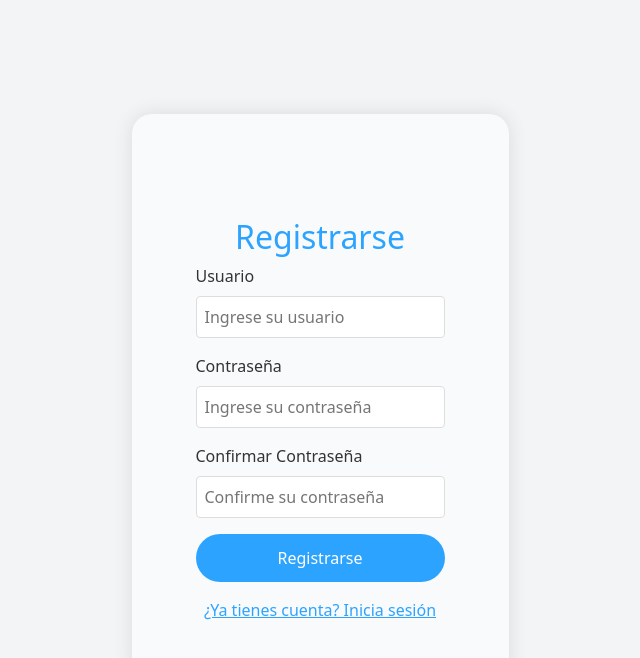
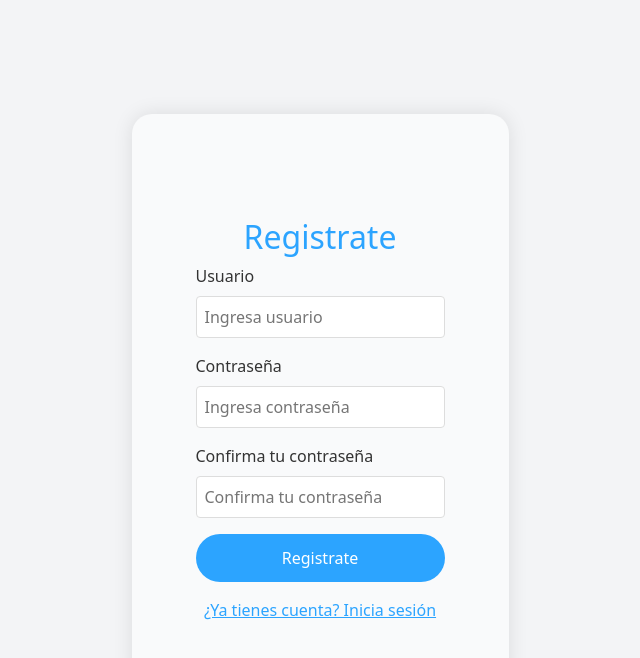
Before and after one commit to DreamTeamOrganization/GestorTareas, a React (Vite) app in the folder Front/: page / in a window 1280 px wide. Both pictures are taken after a click on the link "¿No tienes cuenta? Regístrate". Shown: the top 658 px of the page, without its empty margins (320-960 px from the left). Built offline with nearby package versions, Linux system fonts and the light colour scheme; no server answers.

Commit message:
Login and sign up

```diff
--- a/Front/src/App.jsx
+++ b/Front/src/App.jsx
@@ -21,15 +21,80 @@ function App() {
 
     if (isLoginView) {
       if (!user || !password) {
-        setError("Por favor ingrese usuario y contraseña");
+        setError("Por favor ingresa usuario y contraseña");
         return;
       }
+
+      const handleSubmit = async (e) => {
+        e.preventDefault();
+
+        if (isLoginView) {
+          if (!user || !password) {
+            setError("Por favor ingresa usuario y contraseña");
+            return;
+          }
+
+          // PETICIÓN POST para login
+          try {
+            const response = await fetch("http://localhost:8080/api/usuarios/login", {
+              method: "POST",
+              headers: {
+                "Content-Type": "application/json"
+              },
+              body: JSON.stringify({ username: user, password: password })
+            });
+
+            if (!response.ok) throw new Error("Error en la autenticación");
+            const data = await response.json();
+            console.log("Login exitoso:", data);
+            setError("");
+            alert(`Login exitoso para: ${user}`);
+          } catch (err) {
+            console.error(err);
+            setError("Login fallido. Verifica tus credenciales.");
+          }
+
+        } else {
+          if (!user || !password || !confirmPassword) {
+            setError("Por favor completa todos los campos");
+            return;
+          }
+          if (password !== confirmPassword) {
+            setError("Las contraseñas no coinciden");
+            return;
+          }
+
+          // PETICIÓN POST para registro
+
+          const credentials = btoa("superduperuser:user");
+          try {
+            const response = await fetch("http://localhost:8080/api/usuarios/add", {
+              method: "POST",
+              headers: {
+                "Authorization": `Basic ${credentials}`,
+                "Content-Type": "application/json"
+              },
+              body: JSON.stringify({ username: user, password: password })
+            });
+
+            if (!response.ok) throw new Error("Error en el registro");
+            const data = await response.json();
+            console.log("Registro exitoso:", data);
+            setError("");
+            alert(`Registro exitoso para: ${user}`);
+          } catch (err) {
+            console.error(err);
+            setError("Registro fallido. Intenta de nuevo.");
+          }
+        }
+      };
+
       // Lógica de registro
       setError("");
       alert(`Login attempt with user: ${user}`);
     } else {
       if (!user || !password || !confirmPassword) {
-        setError("Por favor complete todos los campos");
+        setError("Por favor completa todos los campos");
         return;
       }
       if (password !== confirmPassword) {
@@ -46,7 +111,7 @@ function App() {
     <div className="app-container">
       <h1>{message}</h1>
       <div className="auth-form">
-        <h2>{isLoginView ? 'Iniciar Sesión' : 'Registrarse'}</h2>
+        <h2>{isLoginView ? 'Inicia Sesión' : 'Registrate'}</h2>
         {error && <p className="error">{error}</p>}
         <form onSubmit={handleSubmit}>
           <div className="form-group">
@@ -55,7 +120,7 @@ function App() {
               type="text"
               value={user}
               onChange={(e) => setUser(e.target.value)}
-              placeholder="Ingrese su usuario"
+              placeholder="Ingresa usuario"
             />
           </div>
 
@@ -65,22 +130,24 @@ function App() {
               type="password"
               value={password}
               onChange={(e) => setPassword(e.target.value)}
-              placeholder="Ingrese su contraseña"
+              placeholder="Ingresa contraseña"
             />
           </div>
           {!isLoginView && (
             <div className="form-group">
-              <label>Confirmar Contraseña</label>
+              <label>Confirma tu contraseña</label>
               <input
                 type="password"
                 value={confirmPassword}
                 onChange={(e) => setConfirmPassword(e.target.value)}
-                placeholder="Confirme su contraseña"
+                placeholder="Confirma tu contraseña"
               />
             </div>
           )}
-          <button type="submit" className="submit-btn">
-            {isLoginView ? 'Ingresar' : 'Registrarse'}
+          <button type="submit" className="submit-btn" onClick={(e) => {
+            console.log(user);
+          }}>
+            {isLoginView ? 'Ingresa' : 'Registrate'}
           </button>
         </form>
         <a
```
Also changed, not shown: 1 other file (tests, documents, lock files or other folders).
